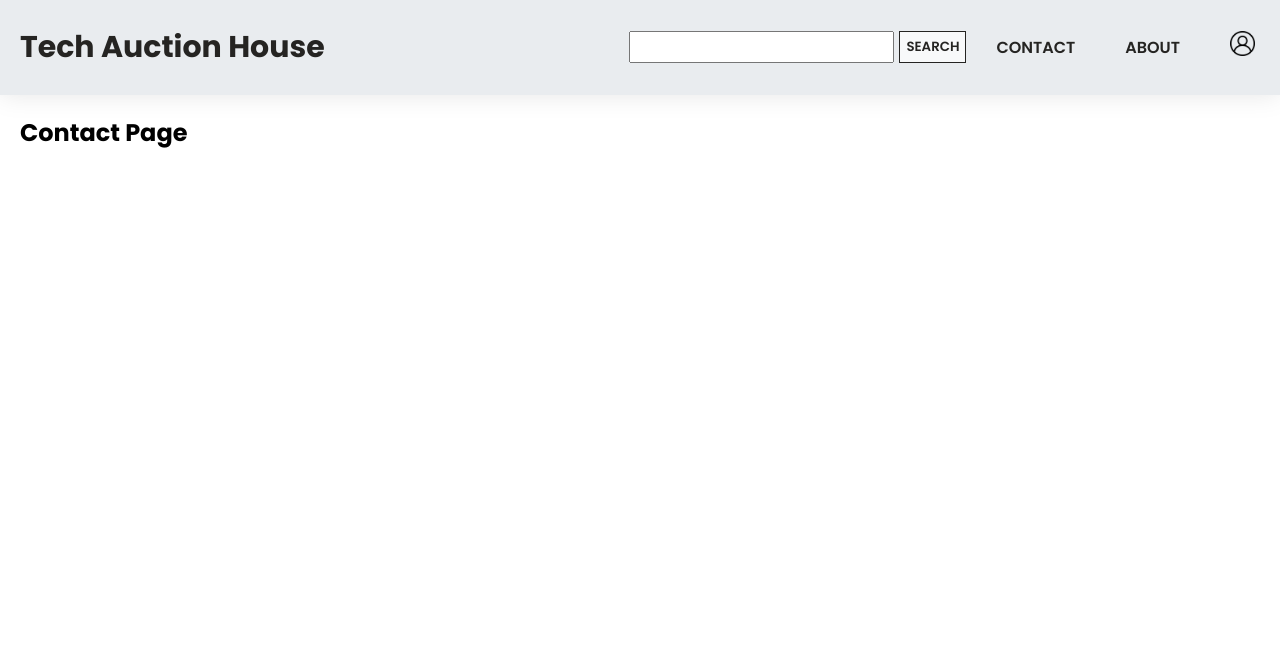
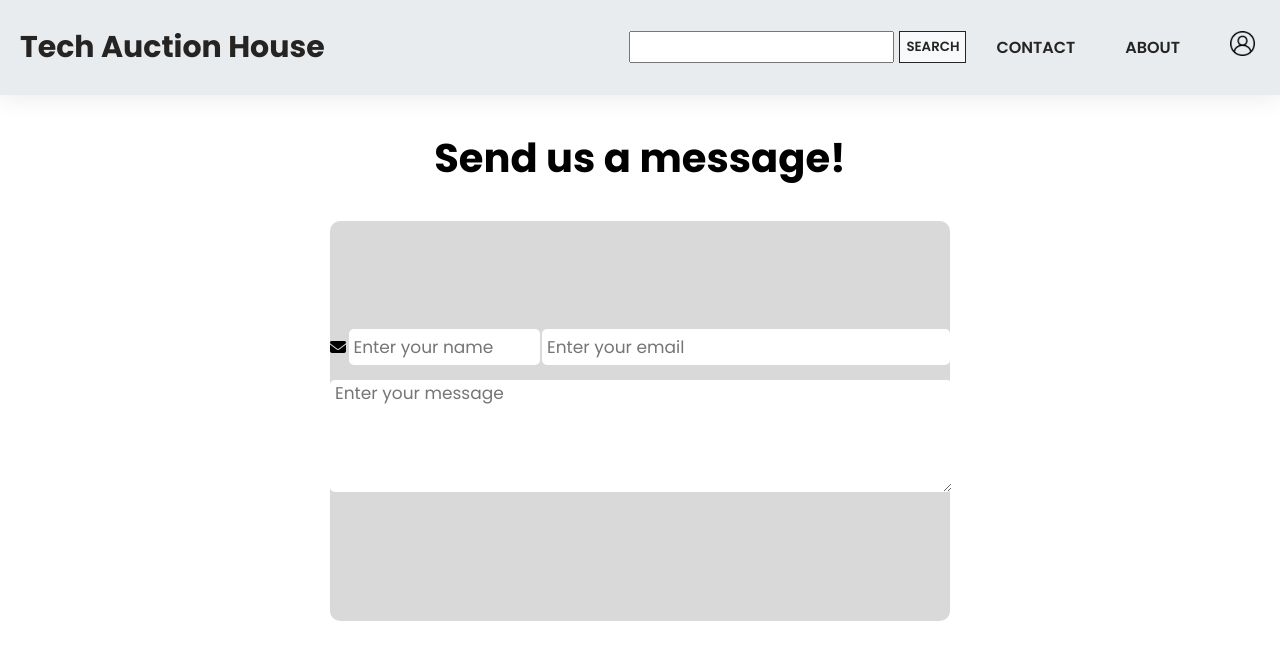
Before and after one commit to rupeshghimire7/TechAuctionHouse, a Django app: page /contact/ in a window 1280 px wide. Shown: the top 660 px of the page. Run offline with Django 4.2, Linux system fonts and the light colour scheme; some libraries are stand-ins or nearby versions.

Commit message:
made changes

```diff
--- a/auctions/static/auctions/contact.css
+++ b/auctions/static/auctions/contact.css
@@ -1,10 +1,50 @@
 /* styles for contact.html */
+.contact-title {
+  text-align: center;
+  font-size: 40px;
+}
 .form-container {
   background-color: #d9d9d9;
+  width: 50%;
+  margin: auto;
+  /* padding: 5px; */
+  border-radius: 10px;
+  height: 50vh;
   display: flex;
-  flex-direction: column;
   align-items: center;
+  justify-content: center;
 }
-/* form{
-
-} */
+.input-boxes{
+  width: 80%;
+}
+.input-row {
+  width: 100%;
+  display: flex;
+  align-items: center;
+  justify-content: space-between;
+  flex-wrap: nowrap;
+}
+.username-area,
+.email-area,
+.msg-area {
+  font-size: 17px;
+  border: none;
+  border-radius: 5px;
+}
+.msg-area {
+  width: 99.5%;
+  height: 7rem;
+  padding: 0;
+  padding-left: 5px;
+  margin: 15px 0;
+}
+.username-area,
+.email-area {
+  padding: 5px 0 5px 5px;
+}
+.username-area {
+  width: 30%;
+}
+.email-area {
+  width: 65%;
+}
--- a/auctions/templates/auctions/contact.html
+++ b/auctions/templates/auctions/contact.html
@@ -21,6 +21,7 @@
     <link rel="stylesheet" href="{% static 'auctions/contact.css' %}" />
 
     <title>Contact Us</title>
+    <script src="https://kit.fontawesome.com/6e45d4888f.js" crossorigin="anonymous"></script>
   </head>
   <body>
     <nav name="nav-bar" class="header">
@@ -44,7 +45,31 @@
       </ul>
     </nav>
     <section class="root">
-      <h1>Contact Page</h1>
+      <h1 class="contact-title">Send us a message!</h1>
+      <div class="form-container">
+        <form name="contact-form" class="contact-form">
+          <div class="input-container">
+          <div class="input-row">
+            <i class="fa-solid fa-envelope"></i>
+            <input
+              name="username"
+              placeholder="Enter your name"
+              class="username-area"
+            />
+            <input
+              name="email"
+              placeholder="Enter your email"
+              class="email-area"
+            />
+          </div>
+          <textarea
+            name="message"
+            placeholder="Enter your message"
+            class="msg-area"
+          ></textarea>
+        </div>
+        </form>
+      </div>
     </section>
   </body>
 </html>
```
